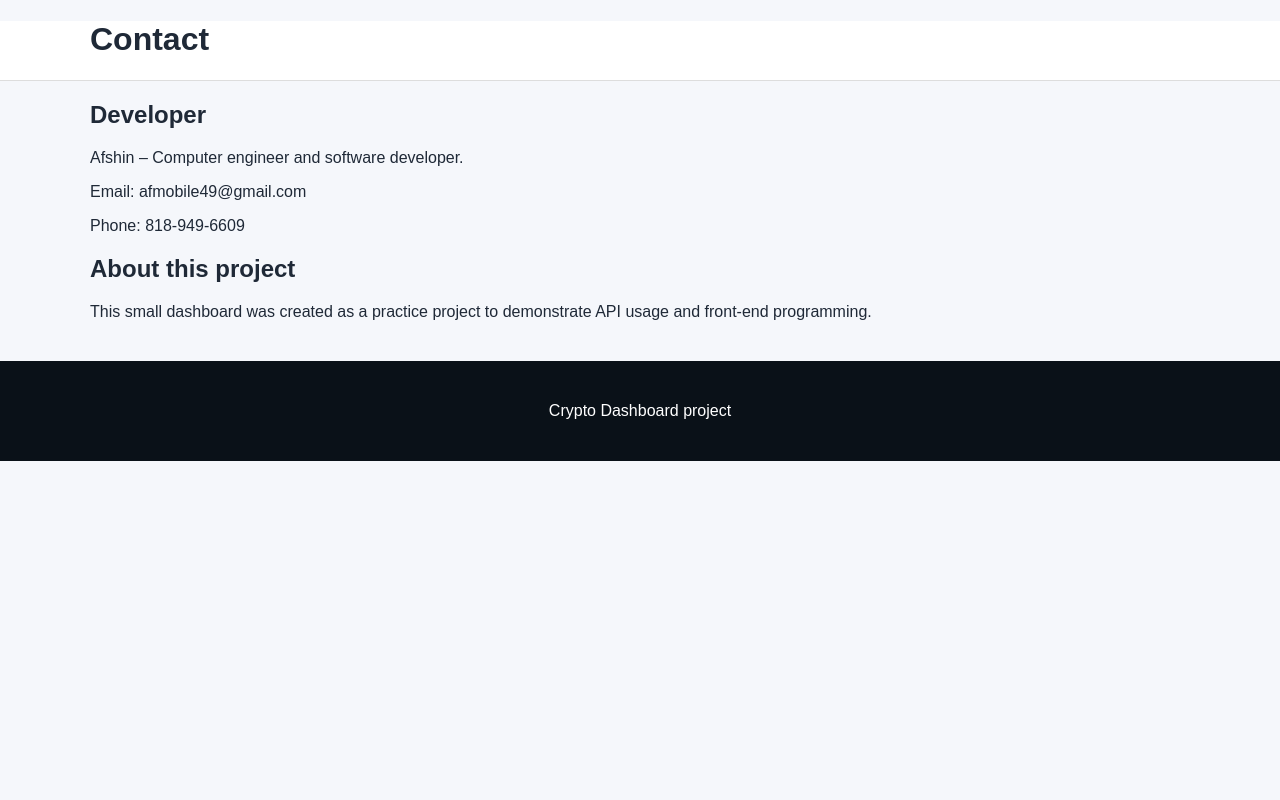
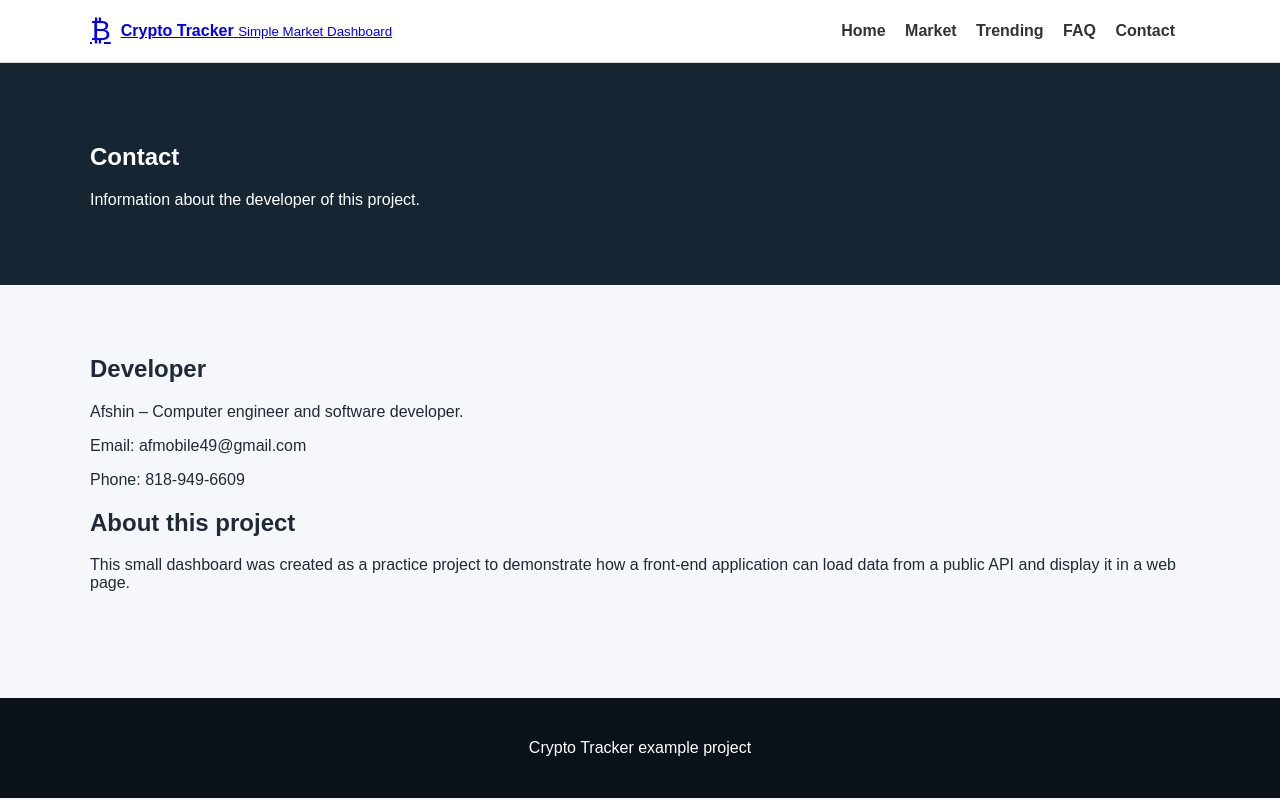
Before and after one commit to afmobile49/crypto-tracker-dashboard, a plain HTML site: page contact.html in a window 1280 px wide. Drawn offline with Linux system fonts and the light colour scheme.

Commit message:
Update contact.html

```diff
--- a/contact.html
+++ b/contact.html
@@ -4,10 +4,11 @@
   <head>
 
   <meta charset="UTF-8">
-  <meta name="viewport" content="width=device-width, initial-scale=1">
+  <meta name="viewport" content="width=device-width, initial-scale=1.0">
 
   <title>Contact</title>
 
+  <link rel="icon" type="image/svg+xml" href="favicon.svg">
   <link rel="stylesheet" href="style.css">
 
   </head>
@@ -17,9 +18,29 @@
 
     <header class="top-header">
 
-    <div class="container">
+    <div class="container nav-wrap">
 
-    <h1>Contact</h1>
+    <a href="index.html" class="brand">
+
+    <span class="brand-icon">₿</span>
+
+    <div class="brand-text">
+    <strong>Crypto Tracker</strong>
+    <small>Simple Market Dashboard</small>
+    </div>
+
+    </a>
+
+
+    <nav class="main-nav">
+
+    <a href="index.html">Home</a>
+    <a href="index.html#market">Market</a>
+    <a href="trending.html">Trending</a>
+    <a href="faq.html">FAQ</a>
+    <a href="contact.html" class="active">Contact</a>
+
+    </nav>
 
     </div>
 
@@ -27,14 +48,31 @@
 
 
 
-    <section class="container">
+    <section class="hero">
+
+    <div class="container">
+
+    <h1>Contact</h1>
+
+    <p>
+    	Information about the developer of this project.
+    </p>
+
+    </div>
+
+    </section>
+
+
+
+    <section class="market-section">
+
+    <div class="container">
 
     <h2>Developer</h2>
 
     <p>
-      Afshin – Computer engineer and software developer.
+    	Afshin – Computer engineer and software developer.
     </p>
-
 
     <p>Email: afmobile49@gmail.com</p>
 
@@ -44,9 +82,12 @@
     <h2>About this project</h2>
 
     <p>
-      This small dashboard was created as a practice project
-      to demonstrate API usage and front-end programming.
+    	This small dashboard was created as a practice project
+    	to demonstrate how a front-end application can load
+    	data from a public API and display it in a web page.
     </p>
+
+    </div>
 
     </section>
 
@@ -56,7 +97,7 @@
 
     <div class="container">
 
-    <p>Crypto Dashboard project</p>
+    <p>Crypto Tracker example project</p>
 
     </div>
 
```
